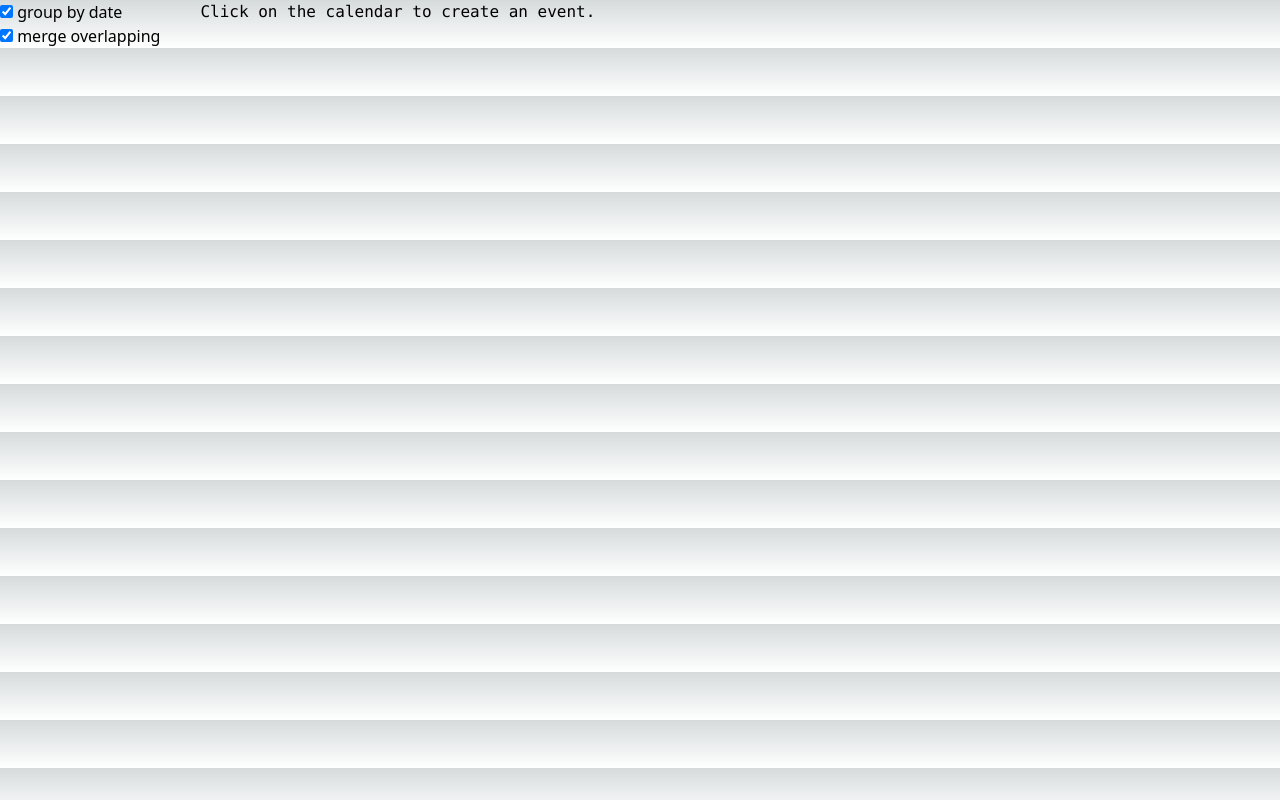
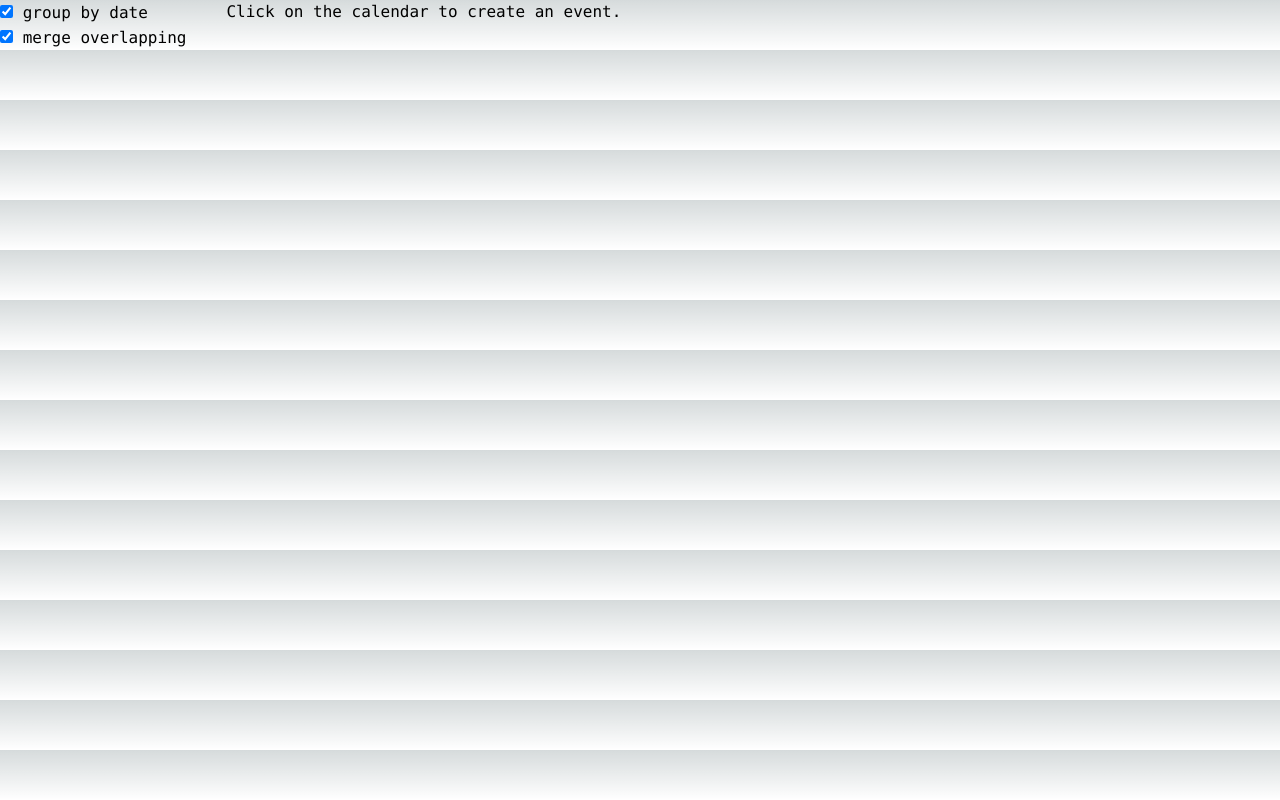
Before and after one commit to tarellano/cal2text, a Next.js app: page /components/EventsTextSection in a window 1280 px wide. Built offline with nearby package versions, Linux system fonts and the light colour scheme.

Commit message:
Update font for checkboxes

```diff
--- a/src/pages/components/EventsTextSection.tsx
+++ b/src/pages/components/EventsTextSection.tsx
@@ -56,7 +56,7 @@ const EventsTextOptions = (props: EventsTextOptionsProps) => {
                     checked={props.groupByDate}
                     onChange={props.handleGroupByDateToggle}
                 />
-                <label htmlFor="group-by-date"> group by date </label>
+                <label htmlFor="group-by-date" className="font-mono"> group by date </label>
             </div>
             <div>
                 <input
@@ -65,7 +65,7 @@ const EventsTextOptions = (props: EventsTextOptionsProps) => {
                     checked={props.mergeOverlapping}
                     onChange={props.handleMergeOverlappingToggle}
                 />
-                <label htmlFor="merge-overlapping"> merge overlapping </label>
+                <label htmlFor="merge-overlapping" className="font-mono"> merge overlapping </label>
             </div>
         </div>
     )
```
